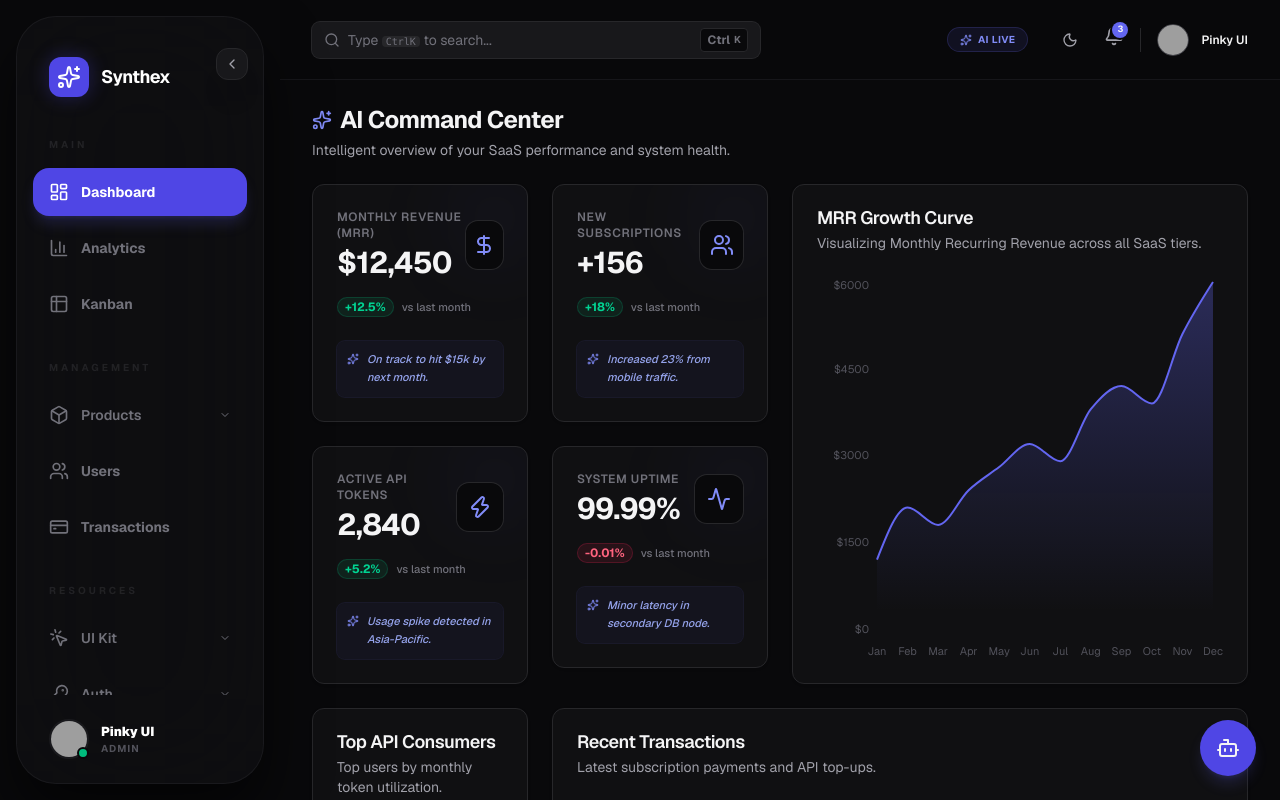
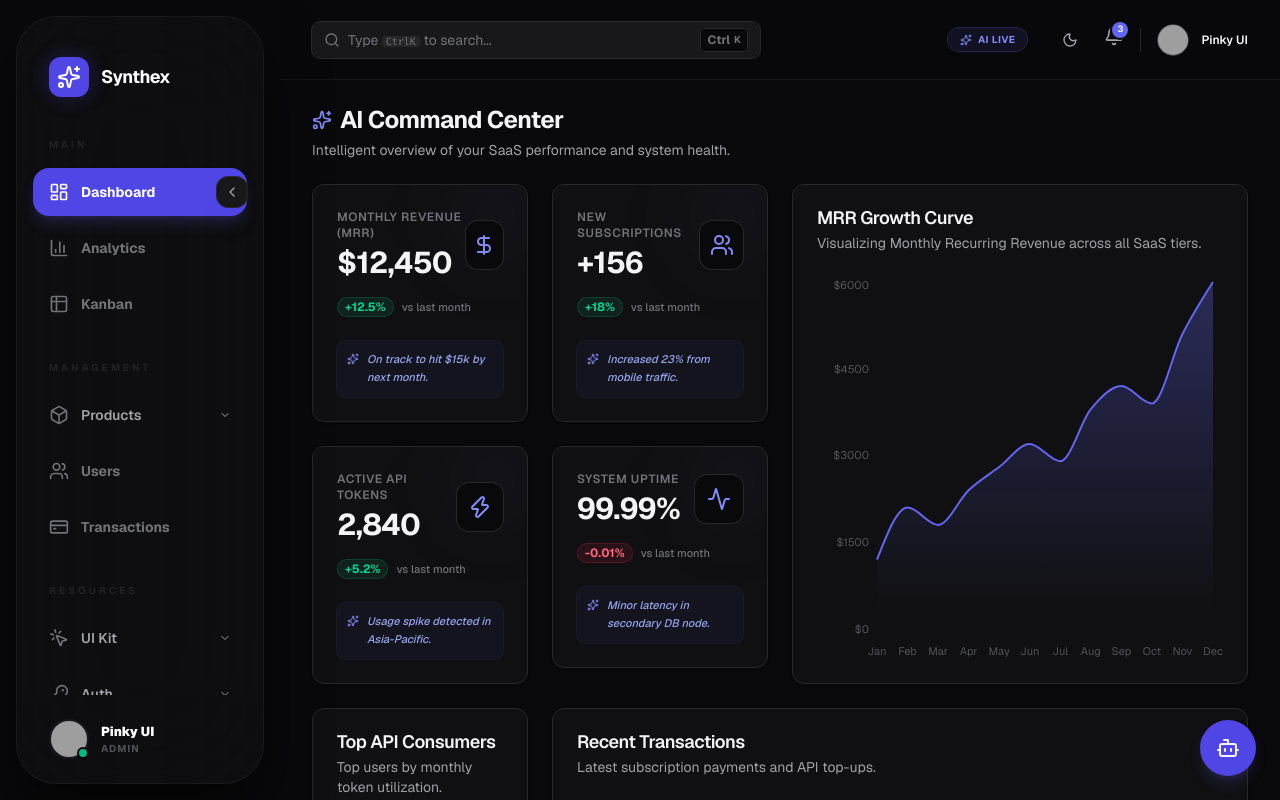
Before and after one commit to Pinky057/nexus-dashboard, a Next.js app: page / in a window 1280 px wide. Built offline with nearby package versions, Linux system fonts and the light colour scheme; grey boxes are pictures that could not be loaded.

Commit message:
fix: Resolve toggle overlap and fix shrink-state flyout menus.

```diff
--- a/src/components/Sidebar.tsx
+++ b/src/components/Sidebar.tsx
@@ -131,11 +131,11 @@ export function Sidebar({ isOpen, onClose }: SidebarProps) {
       >
         <div className="flex h-full flex-col relative scrollbar-hide">
 
-          {/* Outward Toggle Tab */}
+          {/* Outward Toggle Tab (Moved down to avoid logo overlap) */}
           <button
             onClick={toggleCollapse}
             className={cn(
-              "absolute top-8 hidden lg:flex h-8 w-8 items-center justify-center rounded-xl bg-zinc-900 border border-zinc-800 text-zinc-400 hover:text-indigo-400 hover:border-indigo-500/50 transition-all z-[60] shadow-2xl",
+              "absolute top-40 hidden lg:flex h-8 w-8 items-center justify-center rounded-xl bg-zinc-900 border border-zinc-800 text-zinc-400 hover:text-indigo-400 hover:border-indigo-500/50 transition-all z-[70] shadow-2xl",
               isCollapsed ? "-right-4" : "right-4"
             )}
           >
@@ -190,7 +190,7 @@ export function Sidebar({ isOpen, onClose }: SidebarProps) {
                                   isCollapsed ? "justify-center" : "px-4",
                                   isActive && !isExpanded
                                     ? "bg-indigo-600/10 text-indigo-400"
-                                    : "text-zinc-500 hover:text-zinc-100 hover:bg-zinc-800/40"
+                                    : "text-zinc-400 hover:bg-zinc-800/40 hover:text-zinc-100 hover:bg-zinc-800/40"
                                 )}
                               >
                                 <item.icon className={cn("h-5 w-5 shrink-0 transition-all", isActive ? "text-indigo-400" : "text-zinc-500 group-hover/item:text-indigo-400")} />
@@ -202,11 +202,11 @@ export function Sidebar({ isOpen, onClose }: SidebarProps) {
                                 )}
                               </button>
 
-                              {/* Flyout */}
+                              {/* Flyout (Fixed Z-Index and Position) */}
                               {isCollapsed && (
                                 <div className="absolute left-[calc(100%+1.5rem)] top-0 invisible opacity-0 group-hover/item:visible group-hover/item:opacity-100 transition-all duration-300 z-[100] translate-x-2 group-hover/item:translate-x-0">
-                                  <div className="bg-zinc-900 border border-zinc-800 backdrop-blur-2xl rounded-2xl p-2 w-48 shadow-2xl">
-                                    <div className="px-3 py-2 text-[10px] font-black tracking-widest text-zinc-500 uppercase">
+                                  <div className="bg-zinc-900 border border-zinc-800/50 backdrop-blur-2xl rounded-2xl p-2 w-48 shadow-[0_20px_50px_rgba(0,0,0,0.5)]">
+                                    <div className="px-3 py-2 text-[10px] font-black tracking-widest text-zinc-500 uppercase border-b border-zinc-800/50 mb-2">
                                       {item.name}
                                     </div>
                                     <div className="space-y-1">
@@ -215,7 +215,7 @@ export function Sidebar({ isOpen, onClose }: SidebarProps) {
                                           key={sub.name}
                                           href={sub.href}
                                           className={cn(
-                                            "block px-4 py-2 rounded-xl text-xs font-bold transition-all",
+                                            "block px-4 py-2.5 rounded-xl text-xs font-bold transition-all",
                                             pathname === sub.href
                                               ? "bg-indigo-600 text-white shadow-lg"
                                               : "text-zinc-400 hover:bg-zinc-800 hover:text-white"
@@ -246,7 +246,7 @@ export function Sidebar({ isOpen, onClose }: SidebarProps) {
                               {/* Tooltip */}
                               {isCollapsed && (
                                 <div className="absolute left-[calc(100%+1.5rem)] invisible opacity-0 group-hover/link:visible group-hover/link:opacity-100 transition-all duration-300 z-[100] translate-x-2 group-hover/link:translate-x-0">
-                                  <div className="bg-zinc-900 border border-zinc-800 text-white text-[10px] font-black uppercase tracking-widest px-4 py-2 rounded-xl whitespace-nowrap shadow-2xl">
+                                  <div className="bg-zinc-900 border border-zinc-800/50 text-white text-[10px] font-black uppercase tracking-widest px-4 py-2.5 rounded-xl whitespace-nowrap shadow-2xl">
                                     {item.name}
                                   </div>
                                 </div>
@@ -285,7 +285,7 @@ export function Sidebar({ isOpen, onClose }: SidebarProps) {
               ))}
             </div>
 
-            {/* Profile Section (More Compact) */}
+            {/* Profile Section */}
             <div className="mt-auto p-6">
               <div className={cn(
                 "flex items-center gap-3 transition-all",
```
